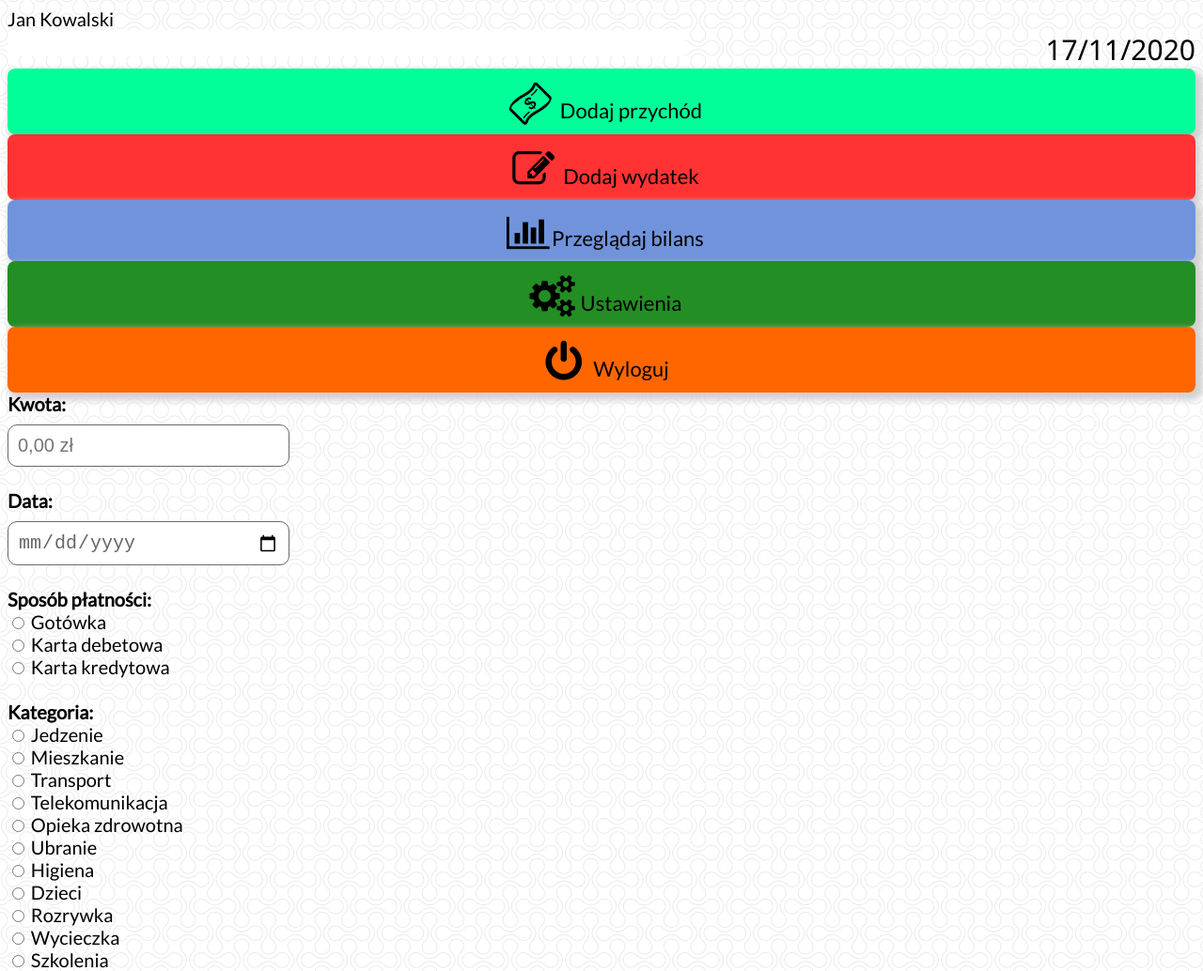
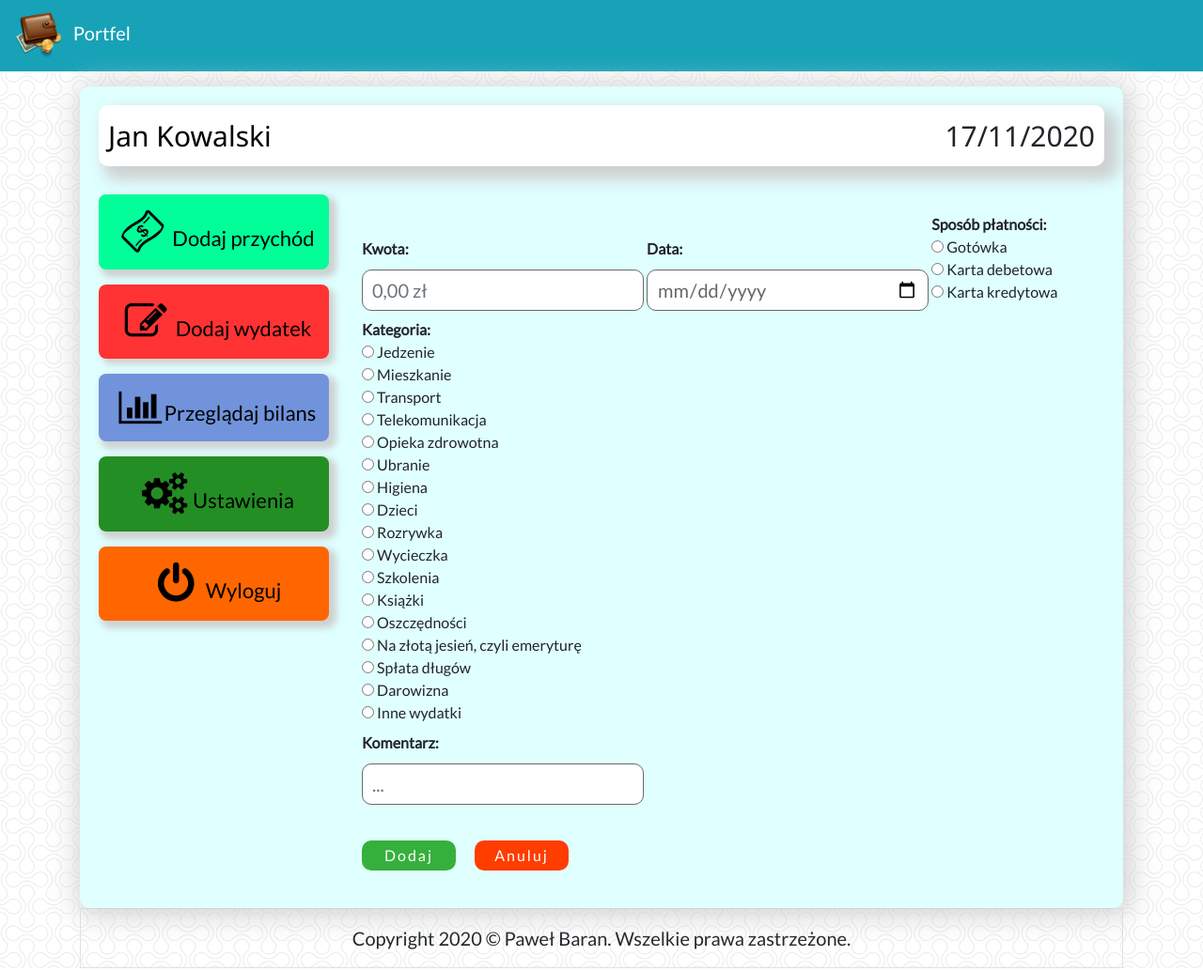
Before and after one commit to PawelBaran-coder/Wallet-in-Bootstrap, a plain HTML site: page dodajWydatek.html in a window 1280 px wide. Shown: the top 1034 px of the page at 94% size. Drawn offline with nearby package versions, Linux system fonts and the light colour scheme.

Commit message:
change dodaj wydatek side

```diff
--- a/dodajWydatek.html
+++ b/dodajWydatek.html
@@ -3,15 +3,19 @@
 
 <head>
 	<meta charset="utf-8" />
-	<meta http-equiv="X-UA-Compatible" content="IE=edge,chrome=1" />
-	<link rel="stylesheet" href="style.css" type="text/css" />
-	<link rel="stylesheet" href="css/fontello.css" type="text/css" />
+	<meta name="viewport" content="width=device-width, initial-scale=1, shrink-to-fit=no">
+
+	<meta http-equiv="X-UA-Compatible" content="IE=edge,chrome=1">
+
+	<link rel="stylesheet" href="css/bootstrap.min.css">
+	<link rel="stylesheet" href="style.css" type="text/css">
+	<link rel="stylesheet" href="css/fontello.css" type="text/css">
 	<link href="https://fonts.googleapis.com/css2?family=Lato&family=Noto+Sans&display=swap" rel="stylesheet">
 
 	<title>Wallet</title>
 
-	<meta name="description" content="Twoje finanse pod kontrolą." />
-	<meta name="keywords" content="finanse osobiste, elektroniczny prtfel, zarządzanie budżetem domowym, bilans zysków i strat, wydatki, przychody" />
+	<meta name="description" content="Twoje finanse pod kontrolą.">
+	<meta name="keywords" content="finanse osobiste, elektroniczny prtfel, zarządzanie budżetem domowym, bilans zysków i strat, wydatki, przychody">
 
 	<script src="timer.js"></script>
 
@@ -19,90 +23,104 @@
 
 <body onload="odliczanie();">
 
-	<div id="containerMenu">
+	<header>
 
-		<div id="rectangle">
-			<div id="logo">
+		<nav class="navbar navbar-dark bg-info">
+
+			<a class="navbar-brand"><img src="img/wallet-with-money-png-42773.png" width="50"
+			class="d-inline-block mr-2"	alt=""> Portfel</a>
+
+		</nav>
+
+	</header>
+
+	<main>
+
+		<div class="container">
+
+			<div class="col-12 containerMenu mt-3" >
+
+				<div class="row ">
+
+					<div class="col-12">
+
+						<header>
+
+							<div class="col-12 rectangle" >
+
+								<div class="row">
+									<div class="col-6 logo">
 										<a href="index.html" class="logolink">Jan Kowalski</a>
 									</div>
-			<div class="dropdown">
-				<button class="dropButton1"></button>
-				<div class="dropdown-content">
+
+									<div class="col-6">
+										<div id="clock"></div>
+									</div>
 
 								</div>
 							</div>
-			<div class="dropdown">
-				<button class="dropButton2"></button>
-				<div class="dropdown-content">
+
+						</header>
 
 					</div>
-			</div>
-			<div class="dropdown">
-				<button class="dropButton3"></button>
-				<div class="dropdown-content">
 
-				</div>
-			</div>
-			<div class="dropdown">
-				<button class="dropButton4"></button>
-				<div class="dropdown-content">
+					<div class="col-sm-3 col-md-4 col-lg-3">
 
-				</div>
-			</div>
-			<div class="dropdown">
-				<button class="dropButton5"></button>
-				<div class="dropdown-content">
-
-				</div>
-			</div>
-			<div class="dropdown">
-				<button class="dropButton6"></button>
-				<div class="dropdown-content">
-
-				</div>
-			</div>
-			<div id="clock"></div>
-			<div style="clear: both;"></div>
-		</div>
-
-		<div id="navigation">
-
+							<figure>
 								<div class="tile1">
 									<a href="dodajPrzychod.html" class="tilelink"><i class="icon-money-1"></i>Dodaj przychód</a>
 								</div>
+							</figure>
+
+							<figure>
 								<div class="tile2">
 									<a href="dodajWydatek.html" class="tilelink"><i class="icon-edit"></i>Dodaj wydatek</a>
 								</div>
+							</figure>
+
+							<figure>
 								<div class="tile3">
 									<a href="przegladajBilans.html" class="tilelink"><i class="icon-chart-bar"></i>Przeglądaj bilans</a>
 								</div>
+							</figure>
+
+							<figure>
 								<div class="tile4">
 									<a href="ustawienia.html" class="tilelink"><i class="icon-cog-alt"></i>Ustawienia</a>
 								</div>
+							</figure>
+
+							<figure>
 								<div class="tile5">
 									<a href="wyloguj.html" class="tilelink"><i class="icon-off"></i>Wyloguj</a>
 								</div>
+							</figure>
 
 					</div>
 
-		<div id="description">
+					<div class="col-sm-9  col-md-8 col-lg-9 description">
+
 						<form>
-				<b>Kwota:</b>
-				<br>
-				<input type="text" placeholder="0,00 zł" onfocus="this.placeholder=''" onblur="this.placeholder='0,00 zł'">
-				<br /><br />
-				<b>Data:</b>
-				<br>
-				<input type="date" >
-				<br /><br />
-				<b>Sposób płatności:</b>
+							<label>
+							<b>Kwota:</b><input type="text" placeholder="0,00 zł" onfocus="this.placeholder=''" onblur="this.placeholder='0,00 zł'" class="form-control">
+							</label>
+
+							<label>
+								<b>Data:</b><input type="date" class="form-control">
+							</label>
+
+							<label>
+								<b>Sposób płatności: </b>
 								<br>
 								<input type="radio" name="paymentMethod" value="Gotówka"> Gotówka
 								<br>
 								<input type="radio" name="paymentMethod" value="Karta debetowa"> Karta debetowa
 								<br>
 								<input type="radio" name="paymentMethod" value="Karta kredytowa"> Karta kredytowa
-				<br /><br />
+							</label>
+							<br>
+
+							<label>
 								<b>Kategoria:</b>
 								<br>
 									<input type="radio" name="category" value="Jedzenie"> Jedzenie
@@ -138,24 +156,39 @@
 									<input type="radio" name="category" value="Darowizna"> Darowizna
 									<br>
 									<input type="radio" name="category" value="Inne wydatki"> Inne wydatki
-					<br /><br />
+							</label>
+							<br>
+							<label>
 								<b>Komentarz:</b>
 								<br>
-				<input type="text" placeholder="... " onfocus="this.placeholder=''" onblur="this.placeholder='...'">
+								<input type="text" placeholder="... " onfocus="this.placeholder=''" onblur="this.placeholder='...'" class="form-control">
+							</label>
 							<br>
-
 							<input id="addSubmit" type="submit" value="Dodaj">
 							<input id="cancelSubmit" type="reset" value="Anuluj">
 
 						</form>
 
-		<div style="clear: both;"></div>
+					</div>
 
 				</div>
 
-	<div id="footer">
+			</div>
+			<footer>
+				<div class="footer">
+					<div class="footer-copyright text-center border py-3 ">
 						Copyright 2020 &copy; Paweł Baran. Wszelkie prawa zastrzeżone.
 					</div>
+				</div>
+			</footer>
+		</div>
+
+	</main>
+
+	<script src="https://code.jquery.com/jquery-3.5.1.slim.min.js" integrity="sha384-DfXdz2htPH0lsSSs5nCTpuj/zy4C+OGpamoFVy38MVBnE+IbbVYUew+OrCXaRkfj" crossorigin="anonymous"></script>
+	<script src="https://cdn.jsdelivr.net/npm/bootstrap@4.5.3/dist/js/bootstrap.bundle.min.js" integrity="sha384-ho+j7jyWK8fNQe+A12Hb8AhRq26LrZ/JpcUGGOn+Y7RsweNrtN/tE3MoK7ZeZDyx" crossorigin="anonymous"></script>
+
+	<script src="js/bootstrap.min.js"></script>
 
 </body>
 
--- a/style.css
+++ b/style.css
@@ -307,7 +307,7 @@ input[type=password]:focus,
 input[type=name]:focus,
 input[type=email]:focus
 {
-	border: 2px solid #000000;
+
 	background-color: #FFFFFF;
 	color: #000000;
 }
```
Also changed, not shown: index.html (+1 -1 lines). Lines whose indentation alone changed are shown as unchanged.
